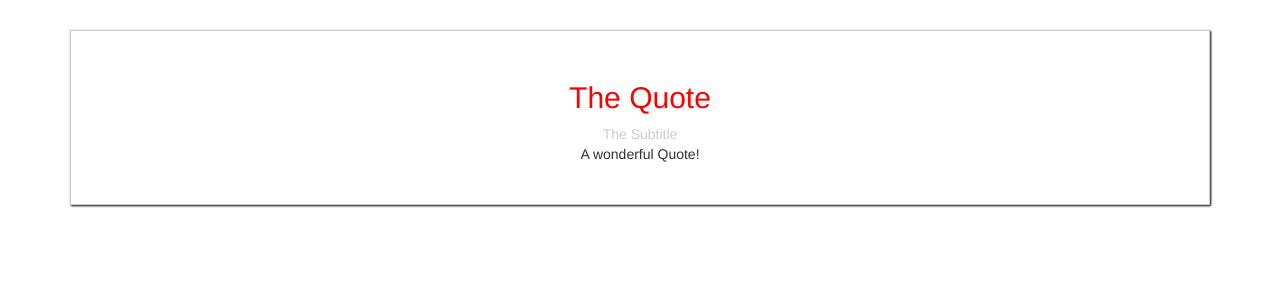
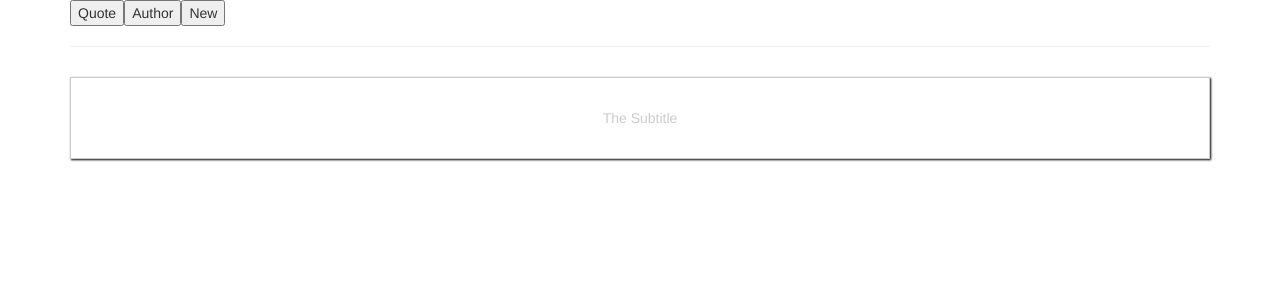
Before and after one commit to muhsatrio/latihan-vue, a Vue app: page / in a window 1280 px wide. Shown: the top 300 px of the page. Built offline with nearby package versions, Linux system fonts and the light colour scheme.

Commit message:
added multi component

```diff
--- a/src/App.vue
+++ b/src/App.vue
@@ -2,10 +2,17 @@
   <div class="container">
     <div class="row">
       <div class="col-xs-12">
-        <Quote>
+        <button @click="selectedComponent = 'Quote'">Quote</button>
+        <button @click="selectedComponent = 'Author'">Author</button>
+        <button @click="selectedComponent = 'New'">New</button>
+        <hr>
+        <keep-alive>
+          <component :is="selectedComponent"></component>
+        </keep-alive>
+        <!-- <Quote>
           <h2 slot="title">{{ quoteTittle }}</h2>
           <p>A wonderful Quote!</p>
-        </Quote>
+        </Quote> -->
       </div>
     </div>
   </div>
@@ -13,14 +20,19 @@
 
 <script>
 import Quote from './components/Quote'
+import Author from './components/Author'
+import New from './components/New'
 export default {
   data() {
     return {
-      quoteTittle :'The Quote'
+      quoteTittle :'The Quote',
+      selectedComponent: 'Quote'
     }
   },
   components: {
-    Quote
+    Quote,
+    Author,
+    New
   }
 }
 </script>
--- /dev/null
+++ b/src/components/Author.vue
@@ -0,0 +1,15 @@
+<template>
+  <div>
+    <h3>The Author</h3>
+  </div>
+</template>
+
+<script>
+export default {
+
+}
+</script>
+
+<style>
+
+</style>
--- /dev/null
+++ b/src/components/New.vue
@@ -0,0 +1,21 @@
+<template>
+  <div>
+    <h3>New Quote</h3>
+    <p>{{ count }}</p>
+    <button @click="count+=1">Add</button>
+  </div>
+</template>
+
+<script>
+export default {
+  data() {
+    return {
+      count: 0
+    }
+  },
+}
+</script>
+
+<style>
+
+</style>
--- a/src/components/Quote.vue
+++ b/src/components/Quote.vue
@@ -14,7 +14,7 @@
 
 <script>
 export default {
-  props: ['quote']
+  props: ['quote'],
 }
 </script>
 
```
